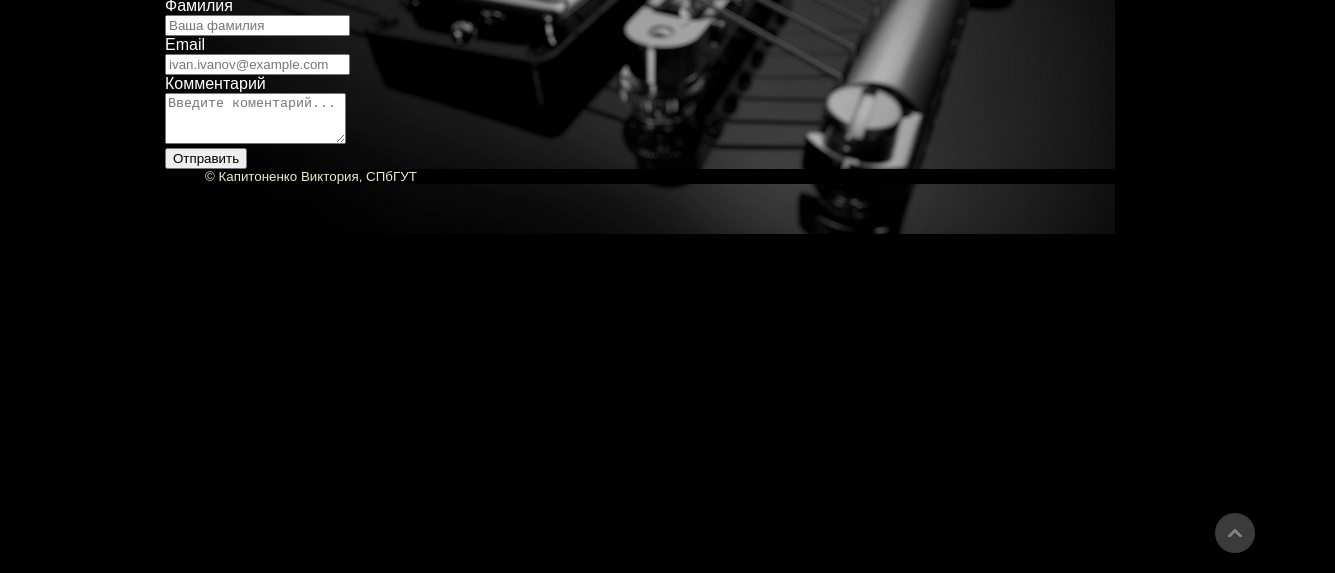
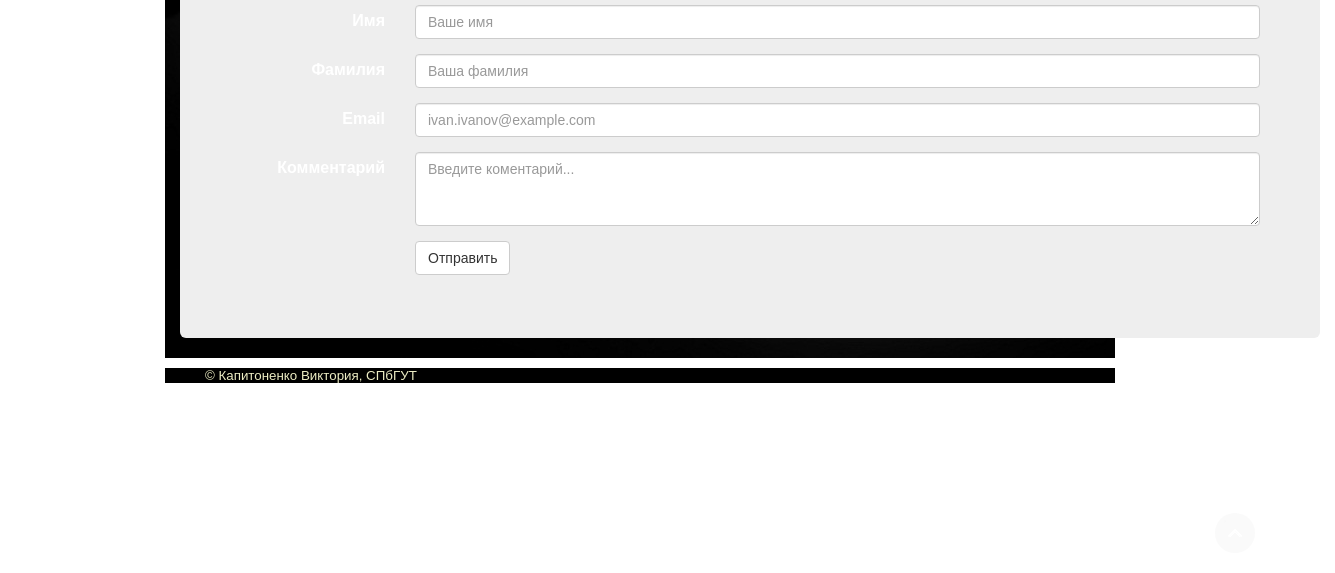
Before and after one commit to kaptn3/guitar, a plain HTML site: page pages/about.html in a window 1280 px wide. Shown: the part 227-800 px from the top of the page, 1335 px wide, since content can reach past the window. Drawn offline with Linux system fonts and the light colour scheme; files that its build step writes are made by us from their sources; a script that the page names is missing; files whose address does not match are found by name.

Commit message:
Update about.html

```diff
--- a/pages/about.html
+++ b/pages/about.html
@@ -4,9 +4,9 @@
         <meta charset="utf-8">
         <title>Главная страница</title>
 		<script src = "scripts/script.js"></script>
-        <link rel="stylesheet" href="css/styles.css"/>
+        <link rel="stylesheet" href="../css/styles.css"/>
+	    <link rel="stylesheet" href="../css/bootstrap.min.css"/>
         <link rel="shortcut icon" href="favicon.ico" type="image/x-icon">
-        <script src="http://vk.com/js/api/openapi.js" type="text/javascript"></script>
     </head>
 
 <body>
```
